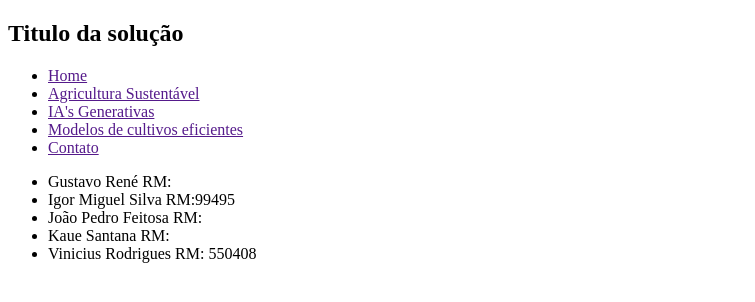
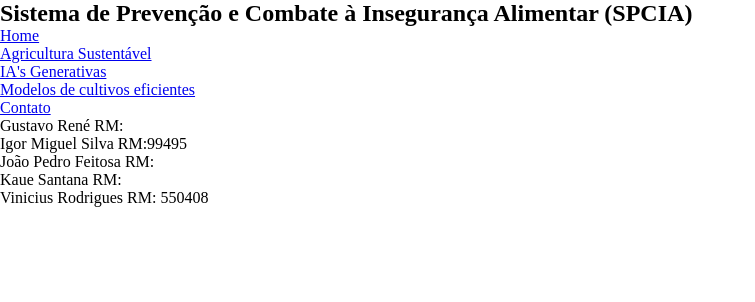
Before and after one commit to igorfresh/GS-Code-Masters-Group, a plain HTML site: page index.html in a window 1280 px wide. Shown: the whole page, without its empty margins (0-755 px from the left). Drawn offline with Linux system fonts and the light colour scheme.

Commit message:
Declaração de variáveis, definição de algumas classes e chatbotpara teste inserido

```diff
--- a/css/style.css
+++ b/css/style.css
@@ -0,0 +1,34 @@
+*{
+    box-sizing: border-box;
+    margin: 0;
+    padding: 0;
+}
+
+:root {
+--color-brand-primary:#A6D13B;
+
+--spacing-xsmall: 4px;
+--spacing-small: 8px;
+--spacing-default: 16px;
+--spacing-medium: 24px;
+--spacing-large: 32px;
+--spacing-xlarge: 40px;
+
+}
+
+
+@media (max-width:425px) {
+
+}
+
+@media (min-width:426px) and (max-width: 768px) {
+
+}
+
+@media (min-width: 769px) and (max-width:1024px) {
+
+}
+
+@media (min-width:1025px) {
+
+}
--- a/index.html
+++ b/index.html
@@ -1,25 +1,29 @@
 <!DOCTYPE html>
 <html lang="pt-br">
+
 <head>
     <meta charset="UTF-8">
     <meta http-equiv="X-UA-Compatible" content="IE=edge">
     <meta name="viewport" content="width=device-width, initial-scale=1.0">
     <title>Document</title>
     <link rel="stylesheet" href="css/style.css">
+    <!--LINK DO GOOGLE FONTS-->
 </head>
+
 <body>
-    <nav>
-        <h1>Titulo da solução</h1>
+    <div class="container">
+        <nav class="navbar">
+            <h1>Sistema de Prevenção e Combate à Insegurança Alimentar (SPCIA)</h1>
             <ul>
-            <li><a href="">Home</a></li>
-            <li><a href="">Agricultura Sustentável</a></li>
-            <li><a href="">IA's Generativas</a></li>
-            <li><a href="">Modelos de cultivos eficientes</a></li>
-            <li><a href="">Contato</a></li>
+                <li><a href="index.html">Home</a></li>
+                <li><a href="agriculturaSustentavel.html">Agricultura Sustentável</a></li>
+                <li><a href="IAgenerativa.html">IA's Generativas</a></li>
+                <li><a href="modeloCultivo.html">Modelos de cultivos eficientes</a></li>
+                <li><a href="contato.html">Contato</a></li>
             </ul>
         </nav>
 
-    <footer>
+        <footer class="rodapé">
             <ul>
                 <li>Gustavo René RM: </li>
                 <li>Igor Miguel Silva RM:99495</li>
@@ -28,5 +32,21 @@
                 <li>Vinicius Rodrigues RM: 550408 </li>
             </ul>
         </footer>
+    </div>
+
+
 </body>
+<script>
+    window.watsonAssistantChatOptions = {
+        integrationID: "36e33cf1-bd27-4992-b7b6-87650242d968", // The ID of this integration.
+        region: "us-south", // The region your integration is hosted in.
+        serviceInstanceID: "c3b48686-5726-4e3e-98d5-e0674ad378a0", // The ID of your service instance.
+        onLoad: function (instance) { instance.render(); }
+    };
+    setTimeout(function () {
+        const t = document.createElement('script');
+        t.src = "https://web-chat.global.assistant.watson.appdomain.cloud/versions/" + (window.watsonAssistantChatOptions.clientVersion || 'latest') + "/WatsonAssistantChatEntry.js";
+        document.head.appendChild(t);
+    });
+</script>
 </html>
```
Lines whose indentation alone changed are shown as unchanged.
